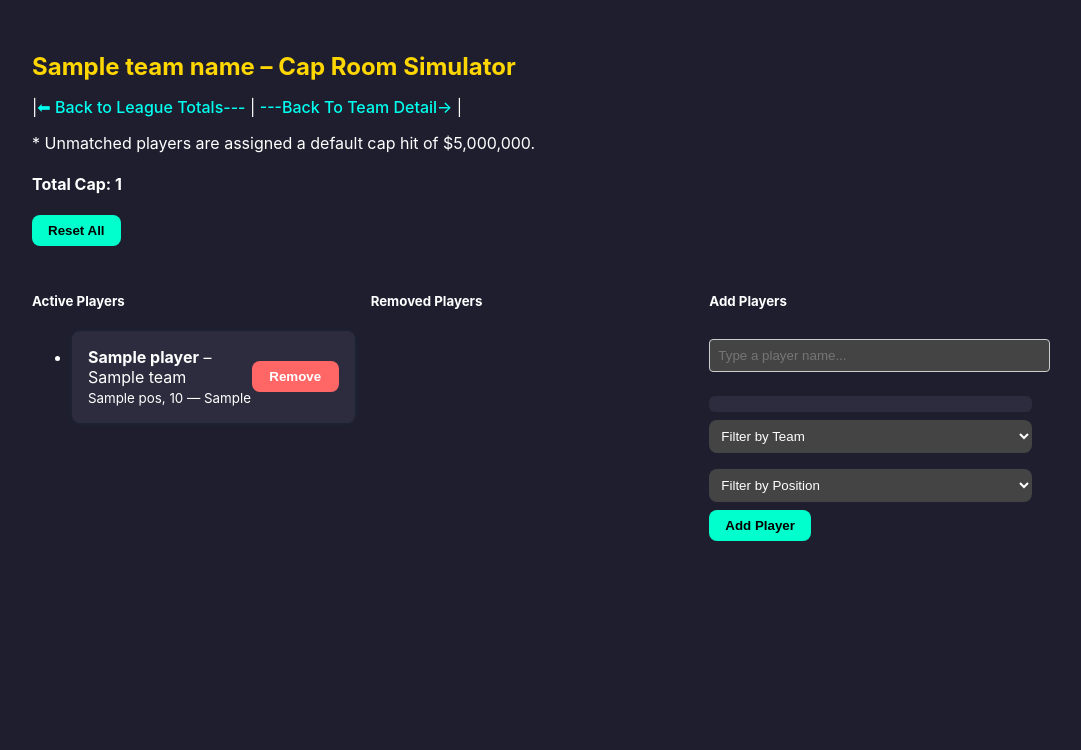
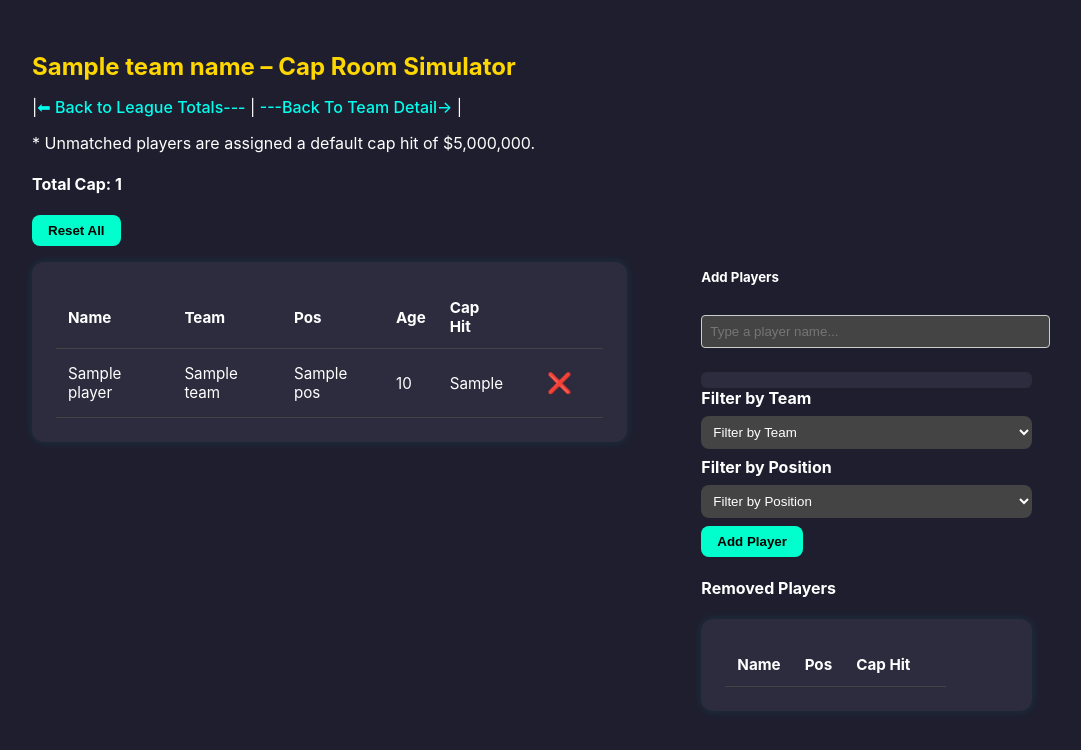
Before and after one commit to spickworth1991/SleeperSalary, a Flask app: template templates/cap_simulator.html in a window 1280 px wide. Shown: the top 750 px of the page, without its empty margins (108-1189 px from the left). Run offline with Flask 3, Linux system fonts and the light colour scheme; the template is opened without the code that fills it: most values are stand-ins (such as "Sample title", 1, 10 or a date in 2020); lists and menus that the app fills with data are empty.

Commit message:
Cap Sim V2

```diff
--- a/auto.js
+++ b/auto.js
@@ -22,7 +22,7 @@ const runCommand = (command) => {
 const automateGit = async () => {
   try {
     await runCommand('git add .');
-    await runCommand('git commit -m "Mobile Opt/Organize"');
+    await runCommand('git commit -m "Cap Sim V2"');
     await runCommand('git push origin main');
     console.log('Git operations completed successfully.');
   } catch (error) {
--- a/static/style.css
+++ b/static/style.css
@@ -139,28 +139,40 @@ a:visited {
 .simulator-grid {
     display: flex;
     flex-wrap: wrap;
-    gap: 1rem;
+    gap: .5rem;
     margin-top: 1.5rem;
 }
 
-.simulator-column {
-    flex: 1;
-    min-width: 300px;
+.simulator-flex {
+  display: flex;
+  flex-wrap: wrap;
+  gap: .5rem;
 }
 
-.player-card {
-    background-color: #2c2c3e;
-    padding: 1rem;
-    border-radius: 8px;
-    margin-bottom: 0.75rem;
-    box-shadow: 0 0 6px rgba(0, 255, 204, 0.05);
+.simulator-left {
+  flex: 2;
+  min-width: 350px;
+  gap: .5rem;
 }
 
-.player-card-row {
-    display: flex;
-    justify-content: space-between;
-    align-items: center;
+.simulator-column {
+  flex: 1;
+  min-width: 250px;
+  gap: .5rem;
 }
+
+.player-info {
+    width: 100%;
+    font-size: 1rem;
+    font-weight: 500;
+}
+
+.player-meta {
+    font-size: 0.9rem;
+    color: #ccc;
+    margin-top: 0.25rem;
+}
+
 
 .search-suggestions {
     background-color: #2c2c3e;
@@ -196,37 +208,23 @@ a:visited {
     background-color: #00d6ad;
 }
 
-.btn-remove {
-    background-color: #ff6666;
-    color: #fff;
-}
-
-.btn-remove:hover {
-    background-color: #cc0000;
-}
-
-.btn-restore {
-    background-color: #66ff66;
-    color: #000;
-}
 
 .btn-restore:hover {
     background-color: #33cc33;
 }
 
-.btn-remove, .btn-restore {
-  width: 100%;
-}
 
 .button-wrap {
-  width: 120px;
-  text-align: right;
+    display: flex;
+    justify-content: flex-end;
 }
 
 .search-results {
   list-style: none;
   padding: 0;
 }
+
+
 
 .btn-link {
   background: none;
@@ -242,6 +240,56 @@ a:visited {
   background-color: #f0f0f0;
 }
 
+.responsive-table {
+  width: 90%;
+  border-collapse: collapse;
+  margin-bottom: 1rem;
+}
+
+.responsive-table th,
+.responsive-table td {
+  padding: 0.75rem;
+  text-align: left;
+  border-bottom: 1px solid #444;
+  font-size: 0.95rem;
+}
+
+.icon-button {
+  background: none;
+  border: none;
+  cursor: pointer;
+  font-size: 1.25rem;
+}
+
+.icon-button.remove {
+  color: #ff5c5c;
+}
+
+.icon-button.add {
+  color: #4CAF50;
+}
+
+#removedList {
+  list-style: none;
+  padding-left: 0;
+}
+
+#removedList li {
+  margin-bottom: 0.5rem;
+}
+
+.removed-table th,
+.removed-table td {
+  font-size: 0.95rem;
+}
+
+.removed-table {
+  margin-top: 1rem;
+  width: 100%;
+}
+
+
+
 /* === Mobile Enhancements === */
 
 .responsive-table {
@@ -250,8 +298,13 @@ a:visited {
 }
 
 @media (max-width: 768px) {
-    .simulator-grid {
+    .simulator-flex {
         flex-direction: column;
+    }
+
+    .simulator-left,
+    .simulator-column {
+        width: 100%;
     }
 
     .container {
@@ -260,9 +313,13 @@ a:visited {
 
     input, select, button {
         font-size: 1rem;
-        padding: 0.75rem;
+        padding: 0.6rem;
         width: 100%;
         box-sizing: border-box;
+    }
+
+    .search-suggestions {
+        font-size: 0.85rem;
     }
 
     table {
@@ -272,7 +329,7 @@ a:visited {
 
     th, td {
         word-break: break-word;
-        padding: 0.5rem;
+        padding: 0.4rem;
     }
 
     .button-row {
--- a/templates/cap_simulator.html
+++ b/templates/cap_simulator.html
@@ -20,43 +20,61 @@
     <h4>Total Cap: <span id="totalCap">{{ total_cap }}</span></h4>
     <button onclick="resetAll()" class="btn">Reset All</button>
 
-    <div class="simulator-grid">
-      <div class="simulator-column">
-        <h5>Active Players</h5>
-        <ul id="activePlayers" class="player-list">
+    <div class="simulator-flex">
+  <div class="simulator-left">
+    <table class="responsive-table" id="playerTableWrapper">
+      <thead>
+        <tr>
+          <th>Name</th>
+          <th>Team</th>
+          <th>Pos</th>
+          <th>Age</th>
+          <th>Cap Hit</th>
+          <th></th>
+        </tr>
+      </thead>
+      <tbody id="playerTable">
         {% for player in players %}
-          <li data-id="{{ player.player_id }}" data-cap="{{ player.cap_num }}" data-team="{{ player.Team }}" data-pos="{{ player.Pos }}" class="player-card">
-            <div class="player-card-row">
-                <div>
-                    <strong>{{ player.Player }}</strong> – {{ player.Team }}<br>
-                    <small>{{ player.Pos }}, {{ player.Age }} — {{ player.Cap_Hit }}</small>
-                </div>
-                <div class="button-wrap">
-                    <button class="btn btn-remove" onclick="removePlayer(this)">Remove</button>
-                </div>
-                </div>
-          </li>
+        <tr>
+          <td>{{ player.Player }}</td>
+          <td>{{ player.Team }}</td>
+          <td>{{ player.Pos }}</td>
+          <td>{{ player.Age }}</td>
+          <td data-num="{{ player.Cap_Hit|replace('$','')|replace(',','')|float }}">{{ player.Cap_Hit }}</td>
+          <td><button class="icon-button remove" onclick="removePlayer(this)">❌</button></td>
+        </tr>
         {% endfor %}
-        </ul>
-      </div>
+      </tbody>
+    </table>
 
-      <div class="simulator-column">
-        <h5>Removed Players</h5>
-        <ul id="removedPlayers" class="player-list"></ul>
   </div>
 
   <div class="simulator-column">
     <h5>Add Players</h5>
     <input type="text" id="playerSearch" placeholder="Type a player name..." />
     <div id="suggestions" class="search-suggestions"></div>
+    <label for="teamFilter" class="visually-hidden">Filter by Team</label>
     <select id="teamFilter" onchange="searchPlayer()"><option value="">Filter by Team</option></select>
+    <label for="posFilter" class="visually-hidden">Filter by Position</label>
     <select id="posFilter" onchange="searchPlayer()"><option value="">Filter by Position</option></select>
+    <button onclick="searchPlayer()" class="btn mt-2">Add Player</button>
 
-        <button onclick="searchPlayer()" class="btn mt-2">Add Player</button>
-        <ul id="addedPlayers" class="player-list"></ul>
+    <h4>Removed Players</h4>
+    <table class="responsive-table removed-table">
+        <thead>
+            <tr>
+            <th>Name</th>
+            <th>Pos</th>
+            <th>Cap Hit</th>
+            <th></th>
+            </tr>
+        </thead>
+        <tbody id="removedList"></tbody>
+    </table>
+
   </div>
 </div>
-  </div>
+
   <script>
     let totalCap = parseFloat("{{ total_cap|replace('$','')|replace(',','') }}");
     const playerDB = {{ sleeper_data | tojson }};
@@ -77,31 +95,55 @@
     }
 
     function removePlayer(button) {
-        const li = button.closest("li");
-        const cap = parseFloat(li.dataset.cap);
+        const row = button.closest('tr');
+        const cap = parseFloat(row.children[4].dataset.num) || 0;
         totalCap -= cap;
         updateCapDisplay();
 
-        button.remove();
-        const restore = document.createElement("button");
-        restore.textContent = "Add Back";
-        restore.className = "btn btn-restore";
-        restore.onclick = () => addBackPlayer(li, cap);
-        li.appendChild(restore);
-        document.getElementById("removedPlayers").appendChild(li);
+        const rowHTML = row.outerHTML;
+        const name = row.children[0].innerText;
+        const pos = row.children[2].innerText;
+
+        const isFromOriginalRoster = !row.querySelector('.remove').innerText.includes('*');
+        row.remove();
+        updateCapDisplay();
+
+        // Only add to removed list if original
+        if (isFromOriginalRoster) {
+            const row = document.createElement("tr");
+            row.innerHTML = `
+                <td>${name}</td>
+                <td>${pos}</td>
+                <td>${formatMoney(cap)}</td>
+                <td><button class="icon-button add" onclick='addBackRow(this, \`${rowHTML}\`)'>➕</button></td>
+            `;
+            document.getElementById("removedList").appendChild(row);
         }
 
-    function addBackPlayer(li, cap) {
+    }
+
+    function formatMoney(value) {
+        return "$" + Number(value).toLocaleString();
+        }
+
+
+    function addBackRow(button, rowHTML) {
+        const table = document.getElementById("playerTable");
+        const temp = document.createElement('tbody');
+        temp.innerHTML = rowHTML;
+        const restoredRow = temp.firstChild;
+
+        const cap = parseFloat(restoredRow.children[4].dataset.num) || 0;
         totalCap += cap;
         updateCapDisplay();
 
-        li.querySelector("button").remove();
-        const remove = document.createElement("button");
-        remove.textContent = "Remove";
-        remove.className = "btn btn-remove";
-        remove.onclick = () => removePlayer(remove);
-        li.appendChild(remove);
-        document.getElementById("activePlayers").appendChild(li);
+        restoredRow.querySelector('.remove').onclick = function() {
+            removePlayer(this);
+        };
+
+        table.appendChild(restoredRow);
+        button.closest('tr').remove();
+        sortTableByCap();
     }
 
     function searchPlayer() {
@@ -171,26 +213,35 @@
         totalCap += cap;
         updateCapDisplay();
 
-        const li = document.createElement("li");
-        li.className = "player-card";
-        li.dataset.cap = cap;
-        li.dataset.id = data.id;
-        li.innerHTML = `
-            <div class="player-card-row">
-                <div><strong>${data.full_name}</strong> – ${data.team || "No Team"}<br>
-                <small>${data.position}, ${data.age} — ${capStr} 🔁</small>
-                <button class="btn btn-remove">Remove</button>
-            </div>
+        const table = document.getElementById("playerTable");
+        const row = table.insertRow();
+        row.innerHTML = `
+            <td>${data.full_name}</td>
+            <td>${data.team || "No Team"}</td>
+            <td>${data.position}</td>
+            <td>${data.age}</td>
+            <td data-num="${cap}">${capStr}</td>
+            <td>
+            <button class="icon-button remove" onclick="removePlayer(this)">❌ *</button>
+            </td>
         `;
-        li.querySelector("button").onclick = () => {
-            totalCap -= cap;
-            updateCapDisplay();
-            li.remove();
-        };
-        document.getElementById("addedPlayers").appendChild(li);
-        document.getElementById("playerSearch").value = "";
-        document.getElementById("suggestions").innerHTML = "";
+
+        sortTableByCap();
     }
+
+    function sortTableByCap() {
+        const tbody = document.getElementById("playerTable");
+        const rows = Array.from(tbody.querySelectorAll("tr"));
+
+        rows.sort((a, b) => {
+            const aVal = parseFloat(a.children[4].dataset.num) || 0;
+            const bVal = parseFloat(b.children[4].dataset.num) || 0;
+            return bVal - aVal;
+        });
+
+        rows.forEach(row => tbody.appendChild(row));
+    }
+
 
     function resetAll() {
         window.location.reload();
@@ -218,7 +269,10 @@
             opt.textContent = p;
             posFilter.appendChild(opt);
         });
+
+        sortTableByCap();  // initial sort
     };
+
     </script>
 </body>
 </html>
```
Lines whose indentation alone changed are shown as unchanged.
